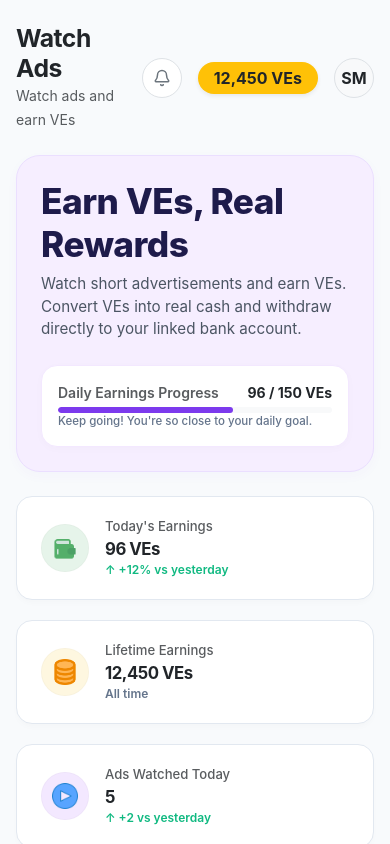
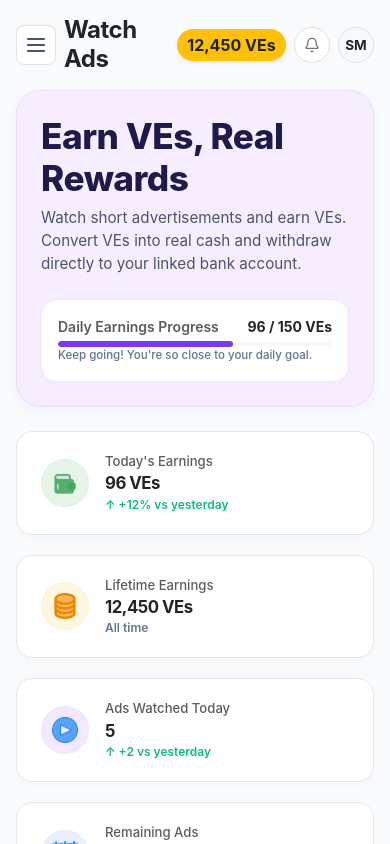
Before and after one commit to sanyam-madan/veloop-rewards-task, a React (Vite) app: page / in a window 390 px wide. Built offline with nearby package versions, Linux system fonts and the light colour scheme.

Commit message:
fix: enforce display and dimensional overrides on mobile navigation hamburger menu trigger buttons

```diff
--- a/src/App.jsx
+++ b/src/App.jsx
@@ -1,15 +1,22 @@
+import { useState } from 'react';
 import Sidebar from './components/Sidebar';
 import WatchAds from './pages/WatchAds';
 
 function App() {
+  // Central application state tracking drawer position on mobile viewports
+  const [isSidebarOpen, setIsSidebarOpen] = useState(false);
+
+  const toggleSidebar = () => {
+    setIsSidebarOpen(prev => !prev);
+  };
+
   return (
-    /* 🚀 FIXED: Changes from horizontal row to a vertical stack on mobile screens automatically */
-    <div className="d-flex flex-column flex-md-row vh-100 overflow-hidden bg-light">
-      {/* Left Navigation Sidebar */}
-      <Sidebar />
+    <div className="d-flex flex-column flex-md-row vh-100 overflow-hidden bg-light position-relative">
+      {/* Left Navigation Sidebar Drawer Pass-Downs */}
+      <Sidebar isOpen={isSidebarOpen} toggleSidebar={toggleSidebar} />
 
-      {/* Right Main Dashboard Workspace Container */}
-      <WatchAds />
+      {/* Right Dashboard Workspace Container Pass-Downs */}
+      <WatchAds toggleSidebar={toggleSidebar} />
     </div>
   );
 }
--- a/src/pages/WatchAds.jsx
+++ b/src/pages/WatchAds.jsx
@@ -11,7 +11,7 @@ import { useState } from 'react';
 import styles from '../styles/WatchAds.module.css';
 import { availableAdsData, userInitialStats } from '../utils/mockdata.js';
 
-const WatchAds = () => {
+const WatchAds = ({ toggleSidebar })=> {
     const [userStats, setUserStats] = useState(userInitialStats);
     const [ads, setAds] = useState(availableAdsData);
     const [watchingAdId, setWatchingAdId] = useState(null);
@@ -103,26 +103,39 @@ const WatchAds = () => {
         <div className={styles.pageWrapper}>
             {/* Top Navbar Row */}
            <div className={styles.headerContainer}>
+        <div className="d-flex align-items-center gap-2.5">
+
+          {/* 🚀 NEW MOBiLE HAMBURGER TRIGGER BUTTON: ONLY VISIBLE ON PHONES */}
+         <button
+            className="btn p-0 border rounded-3 d-md-none bg-white text-dark me-2 d-flex align-items-center justify-content-center"
+            style={{ width: '40px', height: '40px', borderColor: 'var(--border-light)', minWidth: '40px' }}
+            onClick={toggleSidebar}
+          >
+            {/* Simple classic three lines menu dashboard icon layout */}
+            <div className="d-flex flex-column gap-1 align-items-center justify-content-center w-100">
+              <div style={{ width: '18px', height: '2px', backgroundColor: '#475569', borderRadius: '10px' }}></div>
+              <div style={{ width: '18px', height: '2px', backgroundColor: '#475569', borderRadius: '10px' }}></div>
+              <div style={{ width: '18px', height: '2px', backgroundColor: '#475569', borderRadius: '10px' }}></div>
+            </div>
+          </button>
+
           <div>
-                    <h2 className="fw-bold m-0 text-dark" style={{ letterSpacing: '-0.5px' }}>Watch Ads</h2>
-                    <small className="text-muted">Watch ads and earn VEs</small>
+            <h2 className="fw-bold m-0 text-dark" style={{ letterSpacing: '-0.5px', fontSize: '1.5rem' }}>Watch Ads</h2>
+            <small className="text-muted d-none d-sm-inline">Watch ads and earn VEs</small>
+          </div>
         </div>
 
-                {/* RIGHT FLEX CONTAINER: Houses token badge, new bell icon, and initials avatar */}
-
-                {/* 🚀 NEW BELL NOTIFICATION ICON WITH REFINED LIGHT-THEME MOCK ACCENTS */}
-                <div className="d-flex align-items-center gap-3">
-                    <button
-                        className="btn p-2 rounded-circle border d-flex align-items-center justify-content-center bg-white text-muted hover-bg-light transition-all"
-                        style={{ width: '40px', height: '40px', borderColor: 'var(--border-light)' }}
-                    >
-                        <Bell size={18} className="text-secondary" />
-                    </button>
-                    <span className="badge bg-warning text-dark px-3 py-2 fs-6 rounded-pill fw-bold shadow-sm">
+        <div className="d-flex align-items-center gap-2">
+          <span className="badge bg-warning text-dark px-2.5 py-2 fs-6 rounded-pill fw-bold shadow-sm" style={{ fontSize: '0.85rem !important' }}>
             {userStats.totalVes.toLocaleString()} VEs
           </span>
-
-                    <div className="bg-light text-dark rounded-circle d-flex align-items-center justify-content-center fw-bold border" style={{ width: '40px', height: '40px' }}>
+          <button
+            className="btn p-2 rounded-circle border d-flex align-items-center justify-content-center bg-white text-muted"
+            style={{ width: '36px', height: '36px', borderColor: 'var(--border-light)' }}
+          >
+            <Bell size={16} className="text-secondary" />
+          </button>
+          <div className="bg-light text-dark rounded-circle d-flex align-items-center justify-content-center fw-bold border" style={{ width: '36px', height: '36px', fontSize: '0.85rem' }}>
             SM
           </div>
         </div>
--- a/src/styles/WatchAds.module.css
+++ b/src/styles/WatchAds.module.css
@@ -431,7 +431,19 @@
     height: 180px;     /* Set to comfortably match your graphic scale */
     background: transparent !important; /* Forces the container to be perfectly invisible */
     overflow: visible;
+
     margin-left: 2rem;
     flex-shrink: 0;
   }
 }
+@media (max-width: 767px) {
+  .pageWrapper {
+    padding: 1rem !important;
+    width: 100vw;
+    height: 100vh;
+  }
+
+  .headerContainer {
+    margin-bottom: 1rem !important;
+  }
+}
```
Lines whose indentation alone changed are shown as unchanged.
